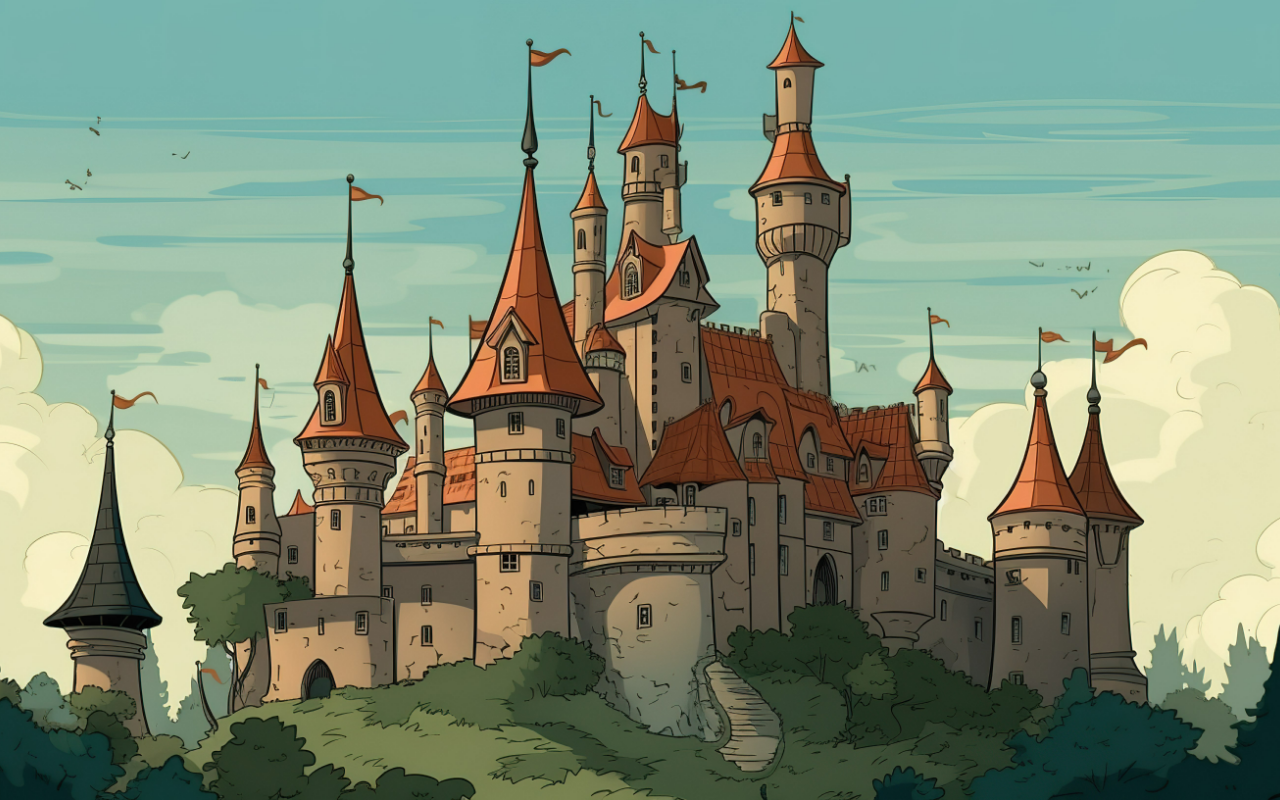
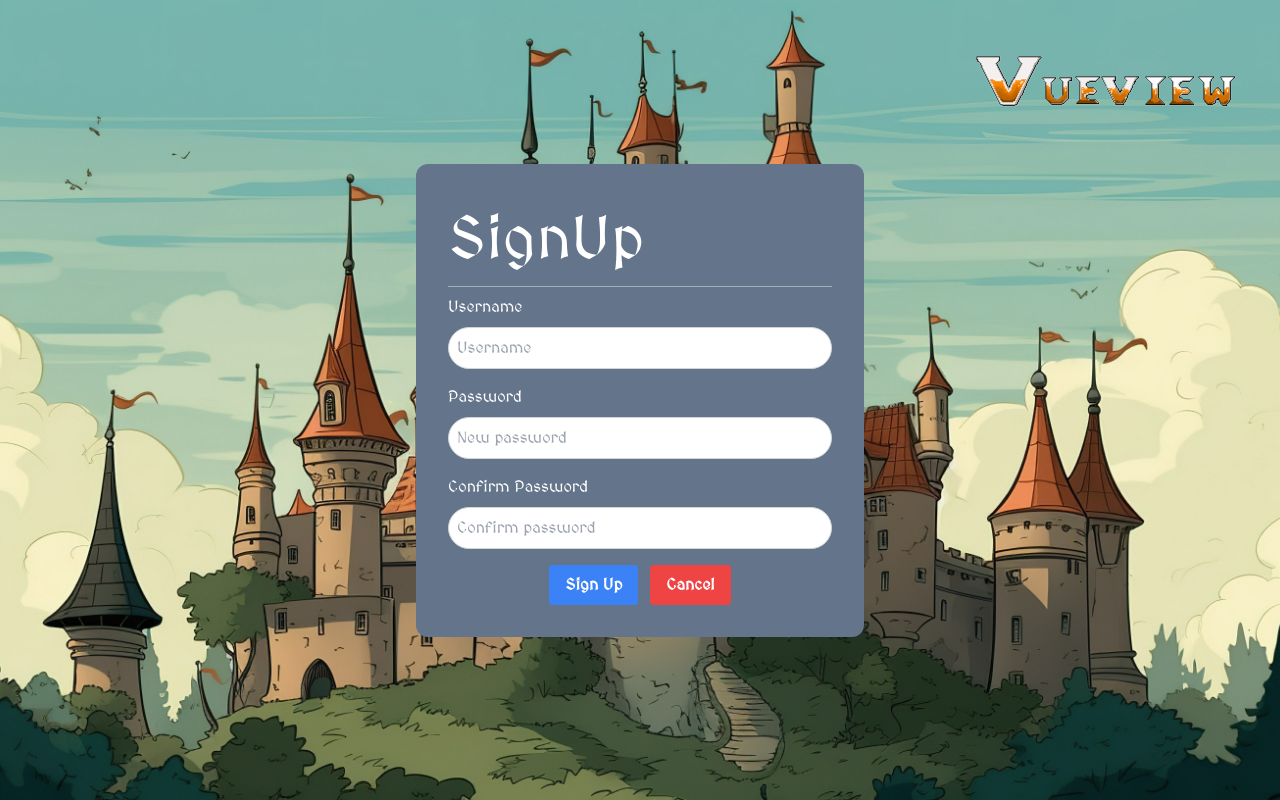
Before and after one commit to SleepyLe0/PROJECT2-SEC-1-VueView, a Vue app: page /signup in a window 1280 px wide. Before the commit this address had no page. Built offline with nearby package versions, Linux system fonts and the light colour scheme.

Commit message:
Updating sign up feature
this feature use post method to create  new user to db.json that have to bring the fetch api to store it.

```diff
--- a/data/db.json
+++ b/data/db.json
@@ -27,7 +27,13 @@
           "unlock": true
         }
       ],
-            "characters": [1, 2, 3, 4, 5]
+      "characters": [
+        1,
+        2,
+        3,
+        4,
+        5
+      ]
     },
     {
       "id": "2",
@@ -56,7 +62,68 @@
           "unlock": false
         }
       ],
-            "characters": [4, 5]
+      "characters": [
+        4,
+        5
+      ]
+    },
+    {
+      "id": "b06c",
+      "username": "Niraphan",
+      "password": "12345678",
+      "gold": 100,
+      "level": [
+        {
+          "id": 1,
+          "unlock": true
+        },
+        {
+          "id": 2,
+          "unlock": true
+        },
+        {
+          "id": 3,
+          "unlock": true
+        },
+        {
+          "id": 4,
+          "unlock": false
+        },
+        {
+          "id": 5,
+          "unlock": false
+        }
+      ],
+      "character": []
+    },
+    {
+      "id": "4bd4",
+      "username": "niraphan1",
+      "password": "12345678",
+      "gold": 100,
+      "level": [
+        {
+          "id": 1,
+          "unlock": true
+        },
+        {
+          "id": 2,
+          "unlock": true
+        },
+        {
+          "id": 3,
+          "unlock": true
+        },
+        {
+          "id": 4,
+          "unlock": false
+        },
+        {
+          "id": 5,
+          "unlock": false
+        }
+      ],
+      "character": []
     }
   ]
 }
--- a/package.json
+++ b/package.json
@@ -10,9 +10,11 @@
     "backend": "json-server --watch ./data/db.json --port 168"
   },
   "dependencies": {
+    "axios": "^1.6.7",
     "json-server": "^1.0.0-alpha.23",
     "vue": "^3.4.19",
-    "vue-router": "^4.0.13"
+    "vue-router": "^4.0.13",
+    "vuex": "^4.0.2"
   },
   "devDependencies": {
     "@vitejs/plugin-vue": "^5.0.4",
--- a/src/api/fetchapi.js
+++ b/src/api/fetchapi.js
@@ -1,3 +1,5 @@
+import { data } from "autoprefixer"
+
 const url = 'http://localhost:168/userAccounts'
 
 async function getAllUsers() {
@@ -20,4 +22,22 @@ async function getUserById(id) {
     }
 }
 
-export { getAllUsers, getUserById }
+async function addUser(id) {
+    try {
+        const response = await fetch(`${url}`, {
+            method: 'POST',
+            headers: {
+                'Content-Type': 'application/json'
+            },
+            body: JSON.stringify({...id})
+        });
+        const newUser = await response.json();
+        return newUser;
+    } catch (error) {
+        console.error(`Error adding user: ${error}`);
+    }
+}
+
+
+
+export { getAllUsers, getUserById , addUser}
--- a/src/components/pages/Login.vue
+++ b/src/components/pages/Login.vue
@@ -1,33 +1,57 @@
 <script setup>
+import SignupValidations from '../../store/SignUpValidations';
+import {  ref } from 'vue';
+
+const username = ref('');
+const password = ref('');
+const errors = ref([]);
+
+const onLogin = async () => {
+
+            //check the validations
+            let validations = new SignupValidations(this.username, this.password);
+
+            this.errors = validations.checkValidations();
+            if (this.errors.length) {
+                return false;
+            }
+
+
+        }
 
 </script>
 
 <template>
     <div class="relative w-screen h-screen flex justify-center items-center">
         <img src="/Common/Logo.png" alt="logo" class="absolute top-[3vh] right-[3vh] px-[1.25vh] py-[.125vh]">
-        <form class="bg-slate-500 rounded-xl p-8 w-full max-w-md">
+        <form class="bg-slate-500 rounded-xl p-8 w-full m-[30vh]" @submit.prevent="onLogin()">
+            <div class="text-[60px] text-white">Login</div>
+
             <div class="mb-4">
+                <hr class=" opacity-50 pb-[1vh]">
+
                 <label for="username" class="text-white block mb-2">Username</label>
                 <input type="text" id="username" name="username"
-                    class="w-full p-2 rounded-full border border-gray-300 focus:outline-none focus:border-blue-500">
+                    class="w-full p-2 rounded-full border border-gray-300 focus:outline-none focus:border-blue-500"
+                    v-model="username">
+                <div class=" text-red-600 pt-[1vh]" v-if="errors.username">{{ errors.username }}</div>
             </div>
             <div class="mb-4">
                 <label for="password" class="text-white block mb-2">Password</label>
                 <input type="password" id="password" name="password"
-                    class="w-full p-2 rounded-full border border-gray-300 focus:outline-none focus:border-blue-500">
+                    class="w-full p-2 rounded-full border border-gray-300 focus:outline-none focus:border-blue-500"
+                    v-model="password">
+                <div class=" text-red-600 pt-[1vh]" v-if="errors.password">{{ errors.password }}</div>
             </div>
-            <router-link to="ForgetPassword">
-                <p class="pb-3 hover:text-blue-700 ">Forget password?</p>
-            </router-link>
             <button type="submit"
-                class="bg-blue-500 hover:bg-blue-700 text-white font-bold py-2 px-4 rounded  focus:outline-none focus:shadow-outline flex ">Login
+                class="bg-blue-500 hover:bg-blue-700 text-white font-bold py-2 px-4 rounded  focus:outline-none focus:shadow-outline ">Login
             </button>
             <div class="strike">
                 <span>Or</span>
             </div>
             <div class="inline-block ">
                 <p class="inline">Not register yet? </p>
-                <router-link to="/">
+                <router-link to="/signup">
                     <p class="inline pb-3 hover:text-blue-700 ">Sign Up</p>
                 </router-link>
             </div>
--- /dev/null
+++ b/src/components/pages/SignUp.vue
@@ -0,0 +1,122 @@
+<script setup>
+import SignupValidations from '../../store/SignUpValidations';
+import { addUser } from '../../api/fetchapi.js';
+import {  ref } from 'vue';
+
+const username = ref('');
+const password = ref('');
+const confirmPassword = ref('');
+const errors = ref([]);
+const gold = ref(100);
+const level = ref([
+  { id: 1, unlock: true },
+  { id: 2, unlock: true },
+  { id: 3, unlock: true },
+  { id: 4, unlock: false },
+  { id: 5, unlock: false }
+]);
+
+
+const character = ref([]);
+
+const onSignup = async () => {
+    let validations = new SignupValidations(username.value, password.value, confirmPassword.value);
+    errors.value = validations.checkValidations();
+    if (errors.value.length) {
+        return false;
+    }
+    try {
+        const id = {
+            username: username.value,
+            password: password.value,
+            gold: gold.value,
+            level: level.value,
+            character: character.value
+        };
+        await addUser(id);
+    } catch (error) {
+        console.error('Error signing up:', error);
+    }
+}
+
+</script>
+
+
+<template>
+    <div class="relative w-screen h-screen flex justify-center items-center">
+        <img src="/Common/Logo.png" alt="logo" class="absolute top-[3vh] right-[3vh] px-[1.25vh] py-[.125vh]">
+        <form class="bg-slate-500 rounded-xl p-8 w-full max-w-md" @submit.prevent="onSignup()">
+            <div class="text-[60px] text-white">SignUp</div>
+            <div class="mb-4">
+                <hr class=" opacity-50 pb-[1vh]">
+                <label for="username" class="text-white block mb-2">Username</label>
+                <input type="text" id="username" name="username"
+                    class="w-full p-2 rounded-full border border-gray-300 focus:outline-none focus:border-blue-500"
+                    placeholder="Username" v-model.trim="username">
+                <div class=" text-red-600 pt-[1vh]" v-if="errors.username">{{ errors.username }}</div>
+            </div>
+            <div class="mb-4">
+                <label for="Password" class="text-white block mb-2">Password</label>
+                <input type="password" id="Password" name="Password"
+                    class="w-full p-2 rounded-full border border-gray-300 focus:outline-none focus:border-blue-500"
+                    placeholder="New password" v-model.trim="password">
+                <div class=" text-red-600 pt-[1vh]" v-if="errors.password">{{ errors.password }}</div>
+            </div>
+            <div class="mb-4">
+                <label for="ConfirmPassword" class="text-white block mb-2">Confirm Password</label>
+                <input type="password" id="ConfirmPassword" name="ConfirmPassword"
+                    class="w-full p-2 rounded-full border border-gray-300 focus:outline-none focus:border-blue-500"
+                    placeholder="Confirm password" v-model="confirmPassword">
+                <div class=" text-red-600 pt-[1vh]" v-if="errors.confirmPassword">{{ errors.confirmPassword }}</div>
+            </div>
+            <div class="flex justify-center gap-3">
+                <button type="submit"
+                    class="bg-blue-500 hover:bg-blue-700 text-white font-bold py-2 px-4 rounded  focus:outline-none focus:shadow-outline ">
+                    Sign Up
+                </button>
+                <router-link to="/login"
+                    class="bg-red-500 hover:bg-red-700 text-white font-bold py-2 px-4 rounded  focus:outline-none focus:shadow-outline">
+                    Cancel
+                </router-link>
+
+
+            </div>
+
+
+        </form>
+    </div>
+</template>
+
+<style scoped>
+.strike {
+    display: block;
+    text-align: center;
+    overflow: hidden;
+    white-space: nowrap;
+}
+
+.strike>span {
+    position: relative;
+    display: inline-block;
+}
+
+.strike>span:before,
+.strike>span:after {
+    content: "";
+    position: absolute;
+    top: 50%;
+    width: 9999px;
+    height: 1px;
+    background: white;
+}
+
+.strike>span:before {
+    right: 100%;
+    margin-right: 15px;
+}
+
+.strike>span:after {
+    left: 100%;
+    margin-left: 15px;
+}
+</style>
--- a/src/main.js
+++ b/src/main.js
@@ -3,6 +3,8 @@ import './style.css'
 import App from './App.vue'
 import  router  from './router'
 
+
 const app = createApp(App)
 app.use(router)
+
 app.mount('#app')
--- a/src/router.js
+++ b/src/router.js
@@ -6,6 +6,8 @@ import Inventory from './components/pages/Inventory.vue'
 import Level from './components/pages/Level.vue'
 import Setting from './components/pages/Setting.vue'
 import Shop from './components/pages/Shop.vue'
+import SignUp from './components/pages/SignUp.vue'
+
 
 const routes = [
     { path: '/', component: Welcome },
@@ -14,7 +16,9 @@ const routes = [
     { path: '/inventory', component: Inventory },
     { path: '/level', component: Level },
     { path: '/setting', component: Setting },
-    { path: '/shop', component: Shop }
+    { path: '/shop', component: Shop },
+    { path: '/signup', component: SignUp },
+
 ]
 
 const router =  createRouter({
--- /dev/null
+++ b/src/store/SignUpValidations.js
@@ -0,0 +1,27 @@
+import Validations from "./validations";
+
+export default class SignupValidations {
+    constructor(username,password,confirmPassword) {
+        this.username = username
+        this.password = password
+        this.confirmPassword = confirmPassword
+
+    }
+    checkValidations(){
+        let errors = [];
+        if(!Validations.checkUsername(this.username)){
+            errors['username'] = 'Invalid username';
+        }
+
+        if(!Validations.minLength(this.password, 6)){
+            errors['password'] = 'Password length should be at least 6 characters';
+        }
+        if(this.password !== this.confirmPassword){
+            errors['confirmPassword'] = 'Password does not match';
+        }
+
+        return errors;
+
+
+    }
+}
--- /dev/null
+++ b/src/store/validations.js
@@ -0,0 +1,15 @@
+export default class Validations {
+    static checkUsername(username) {
+        if(/^[0-9A-Za-z-.]{6,16}$/i.test(username,)){
+            return true
+        }
+        return false
+    }
+
+    static minLength(username, minLength) {
+        if(username.length >= minLength ){
+            return true
+        }
+        return false
+    }
+}
```
Also changed, not shown: 1 other file (tests, documents, lock files or other folders). Lines whose indentation alone changed are shown as unchanged.
